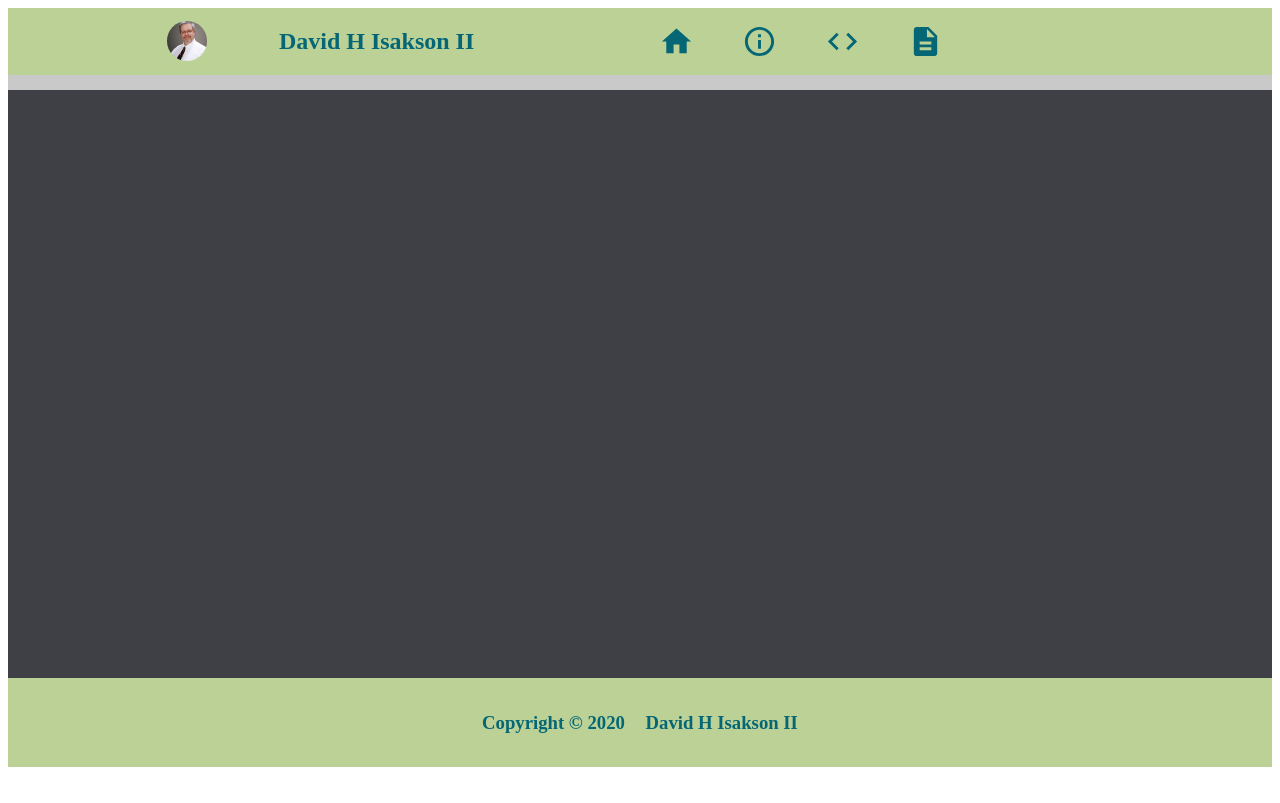
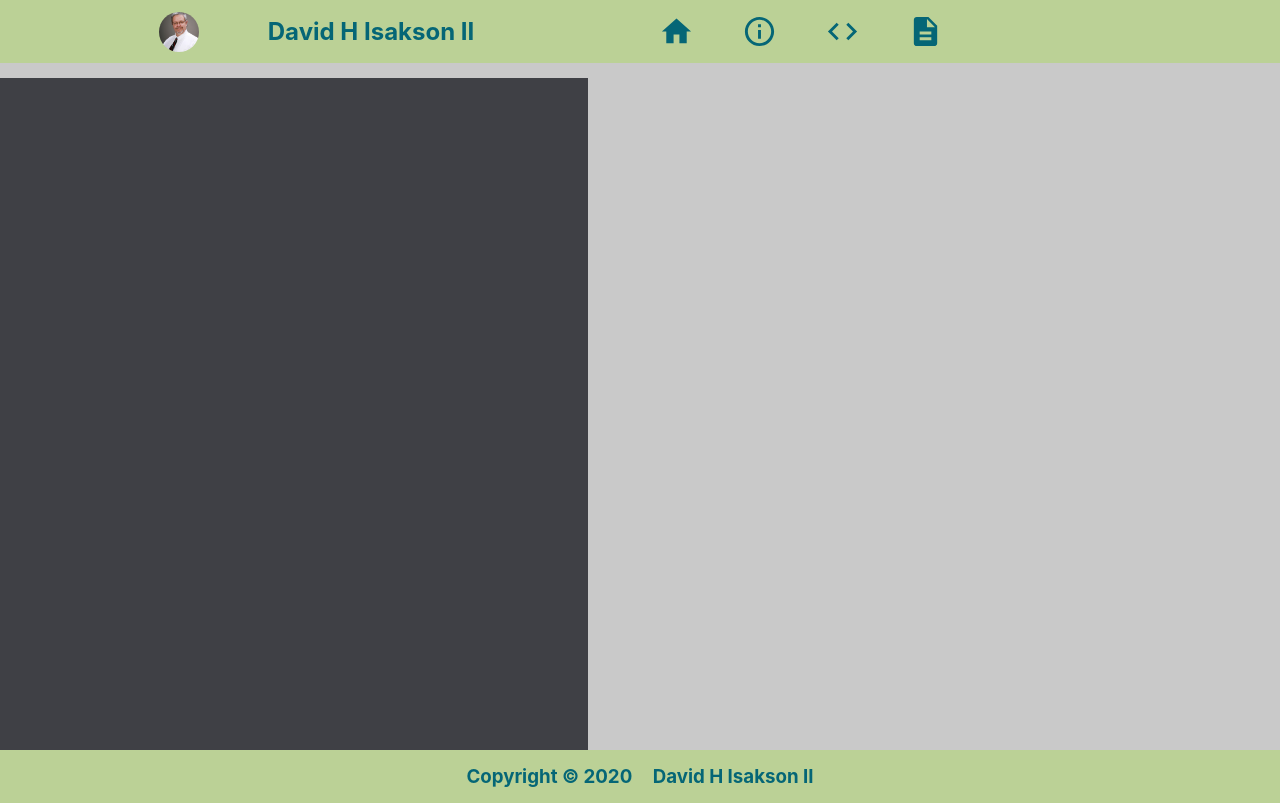
Before and after one commit to ikeman32/new-davidhisakson.com, a React (Create React App) app: page / in a window 1280 px wide. Built offline with nearby package versions, Linux system fonts and the light colour scheme.

Commit message:
Styling App and Index js

```diff
--- /dev/null
+++ b/src/App.css
@@ -0,0 +1,14 @@
+.app{
+    background-color: #c9c9c9;
+
+}
+
+.app_body{
+    display: flex;
+    background-color: #c9c9c9;
+    height: 84vh;
+}
+
+.app > .footer{
+    bottom: 0;
+}
--- a/src/App.js
+++ b/src/App.js
@@ -1,13 +1,17 @@
 import React from 'react';
 import { Navbar, Footer, Body } from './components';
+import './App.css';
 
 
 function App() {
   return (
-    <div>
+    <div className='app'>
       <Navbar />
-      <Body />
-      <Footer />
+      <div className='app_body'>
+        <Body />
+
+      </div>
+      <Footer className='footer' />
     </div>
   );
 }
--- /dev/null
+++ b/src/index.css
@@ -0,0 +1,19 @@
+* {
+    margin: 0;
+
+  }
+
+  body {
+    margin: 0;
+    font-family: -apple-system, BlinkMacSystemFont, 'Segoe UI', 'Roboto', 'Oxygen',
+      'Ubuntu', 'Cantarell', 'Fira Sans', 'Droid Sans', 'Helvetica Neue',
+      sans-serif;
+    -webkit-font-smoothing: antialiased;
+    -moz-osx-font-smoothing: grayscale;
+    background-color: #c9c9c9;
+  }
+
+  code {
+    font-family: source-code-pro, Menlo, Monaco, Consolas, 'Courier New',
+      monospace;
+  }
--- a/src/index.js
+++ b/src/index.js
@@ -2,6 +2,7 @@ import React from 'react';
 import ReactDOM from 'react-dom';
 import App from './App';
 import { BrowserRouter as Router } from "react-router-dom";
+import './index.css';
 
 
 ReactDOM.render(
```
